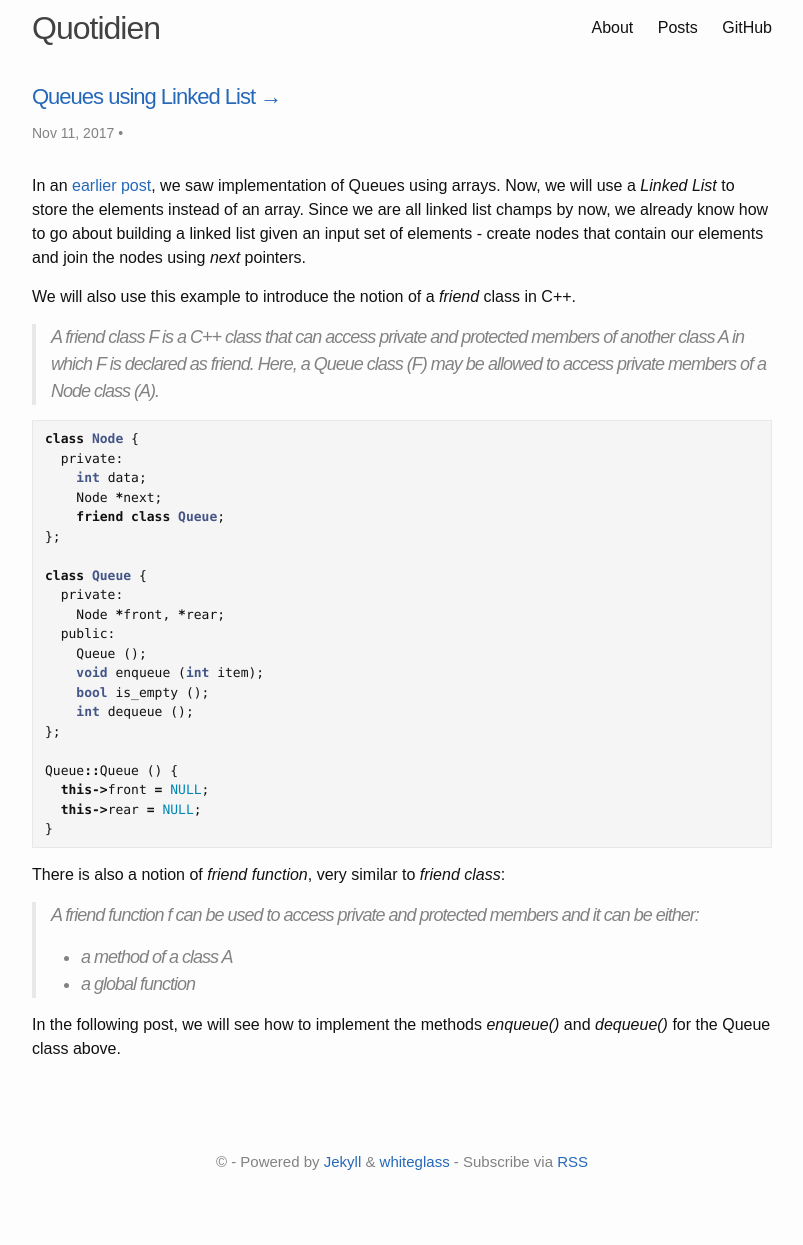
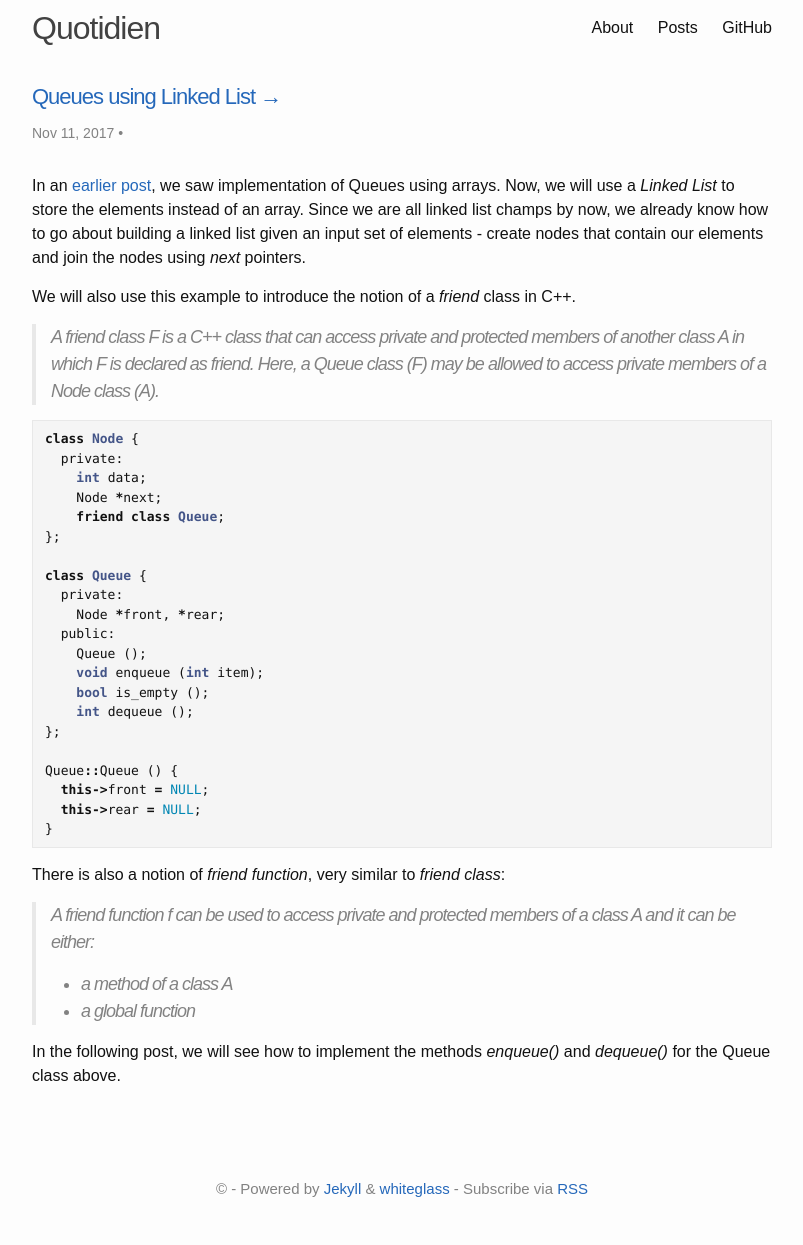
Before and after one commit to dotkay/dotkay.github.io, a Jekyll site: the page built from _posts/2017-11-11-queues_linked_list.md, in a window 1280 px wide. Shown: the whole page, without its empty margins (238-1041 px from the left). Built offline with Jekyll 4.4.1, drawn with Linux system fonts in a browser that asks for light colours; before the commit the page ends 1218 px from its top, so only the background shows below that.

Commit message:
class name in bulleted list in quote

```diff
--- a/_posts/2017-11-11-queues_linked_list.md
+++ b/_posts/2017-11-11-queues_linked_list.md
@@ -37,7 +37,7 @@ Queue::Queue () {
 {% endhighlight %}
 
 There is also a notion of _friend function_, very similar to _friend class_:
-> A _friend function_ f can be used to access private and protected members and it can be either:
+> A _friend function_ f can be used to access private and protected members of a class A and it can be either:
 * a method of a class A
 * a global function
 
```
